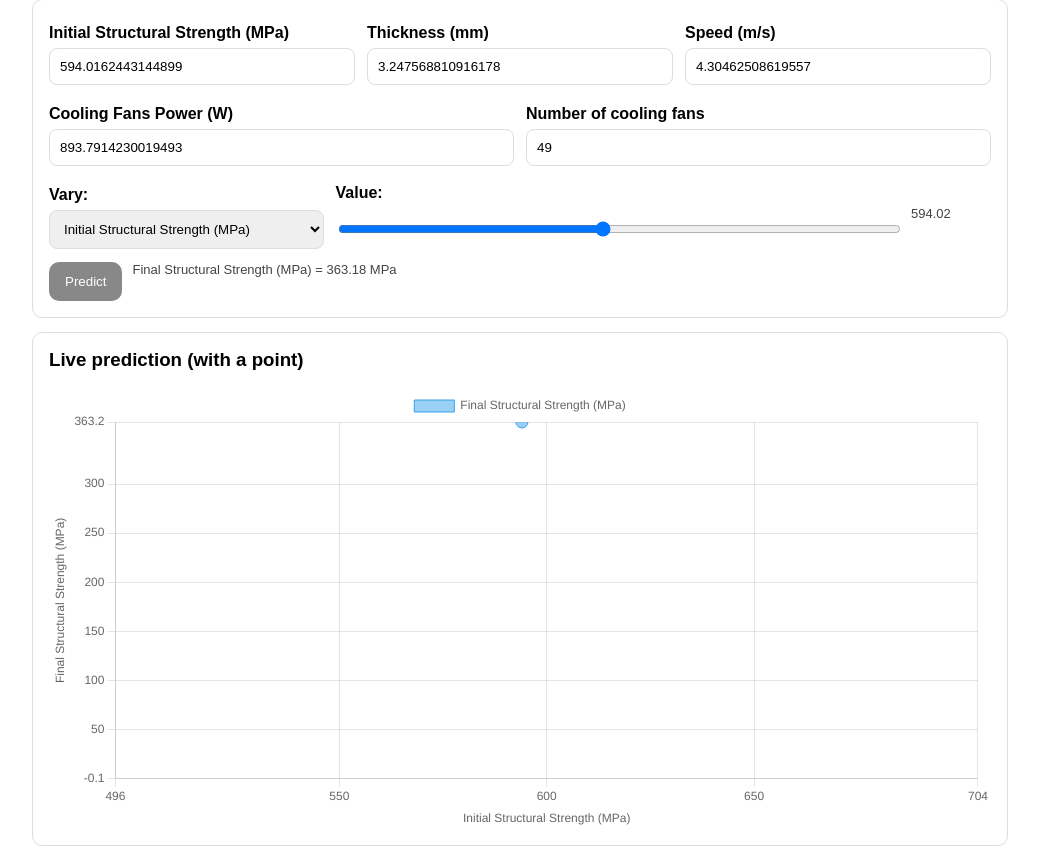
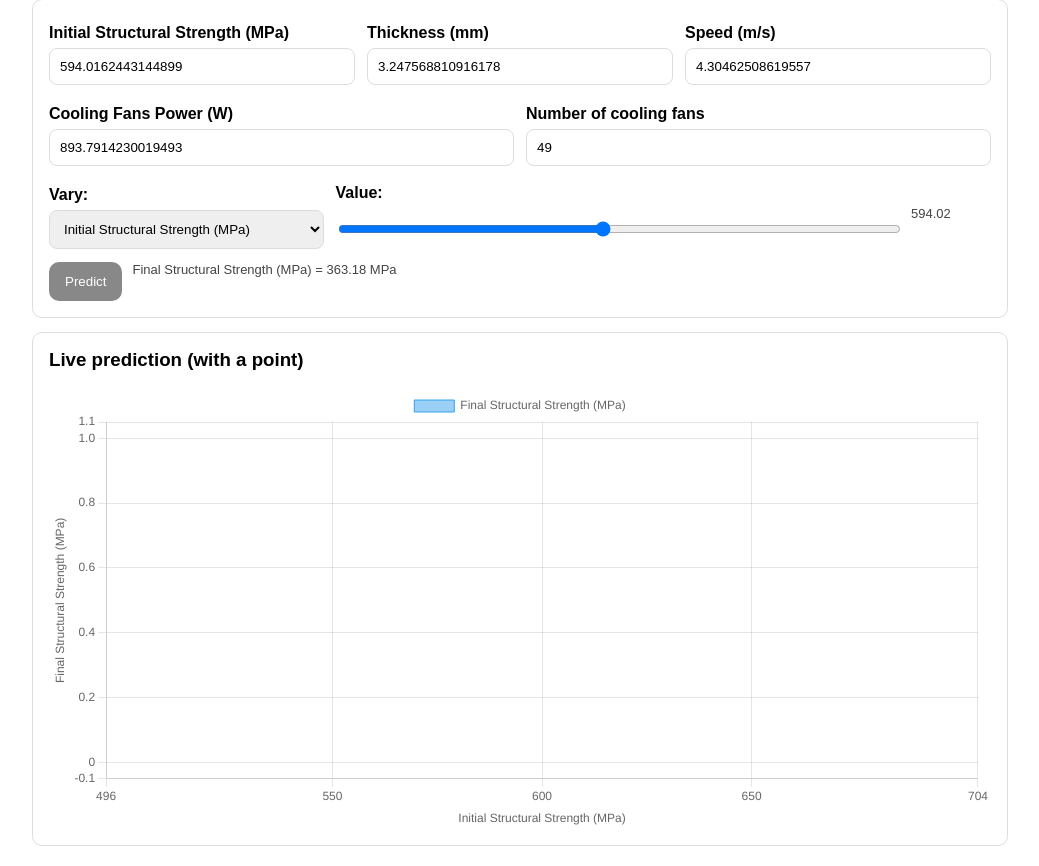
Before and after one commit to sm127-stack/calc, a Flask app: page /guest in a window 1280 px wide. Shown: the part 178-1044 px from the top of the page, without its empty margins (120-1159 px from the left). Run offline with Flask 3, Linux system fonts and the light colour scheme.

Commit message:
Update calculator.html

```diff
--- a/templates/calculator.html
+++ b/templates/calculator.html
@@ -190,14 +190,17 @@ function updateChart(xVal, yVal){
   chart.options.scales.x.title.text = FEATURES[i];
   chart.options.scales.y.title.text = TARGET;
 
-  // Make sure point is ALWAYS visible
-  chart.options.scales.x.min = Math.min(xVal, parseFloat(document.getElementById("slider").min));
-  chart.options.scales.x.max = Math.max(xVal, parseFloat(document.getElementById("slider").max));
+  // X axis follows slider
+  chart.options.scales.x.min = parseFloat(document.getElementById("slider").min);
+  chart.options.scales.x.max = parseFloat(document.getElementById("slider").max);
 
-  chart.options.scales.y.min = Math.min(yVal, YLIM[0]);
-  chart.options.scales.y.max = Math.max(yVal, YLIM[1]);
+  // ✅ Y axis is STATIC (dataset limits)
+  chart.options.scales.y.min = YLIM[0];
+  chart.options.scales.y.max = YLIM[1];
 
-  chart.data.datasets[0].data = [{x: xVal, y: yVal}];
+  // Plot the moving point
+  chart.data.datasets[0].data = [{ x: xVal, y: yVal }];
+
   chart.update();
 }
 
```
